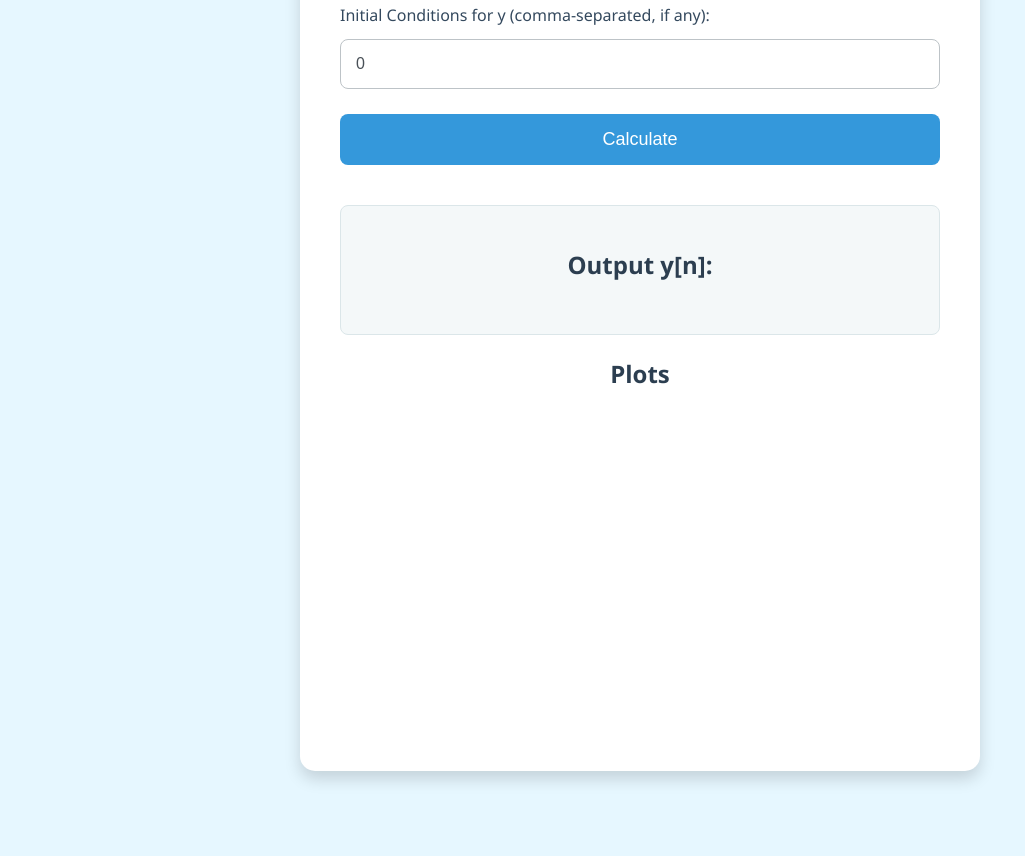
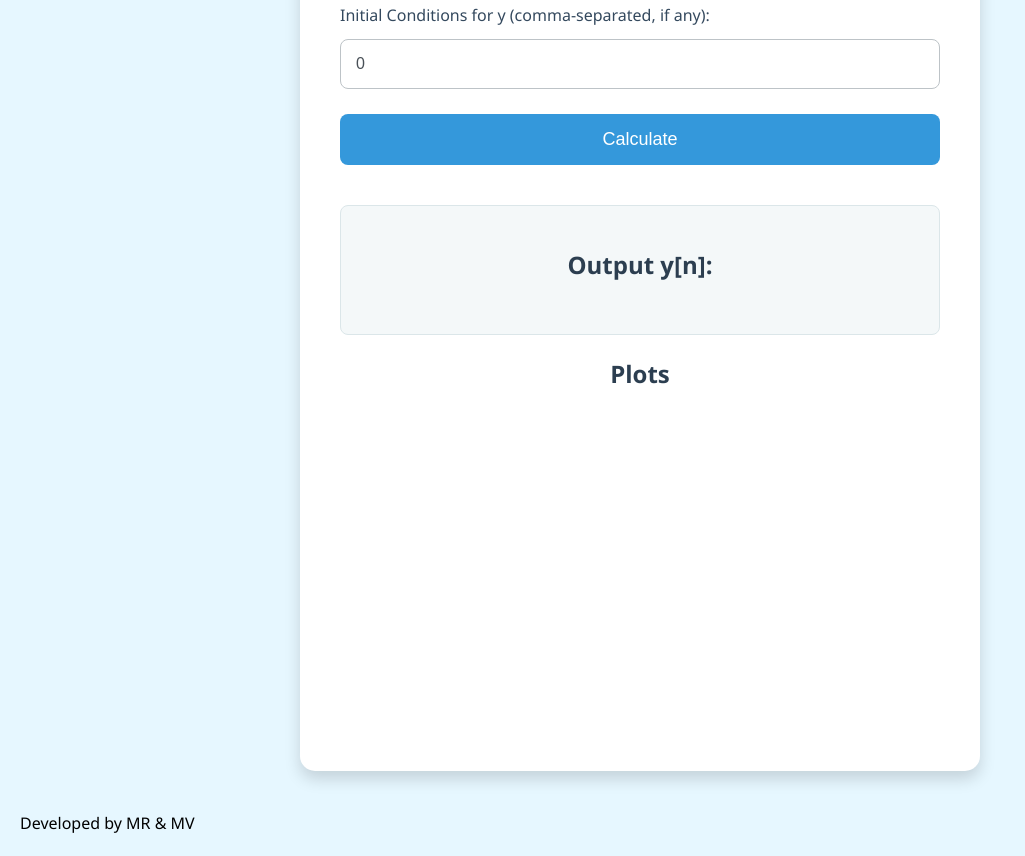
Before and after one commit to Maulik2109/diffsol, a website: page public/index.html in a window 1280 px wide. Shown: the part 622-1478 px from the top of the page, without its empty margins (0-1025 px from the left). Before the commit the page ends 1433 px from the top, so only its background shows below. Drawn offline with nearby package versions, Linux system fonts and the light colour scheme.

Commit message:
Modified

```diff
--- a/public/index.html
+++ b/public/index.html
@@ -50,4 +50,5 @@
 
     <script src="script.js"></script>
 </body>
+<footer>Developed by MR & MV</footer>
 </html>
```
